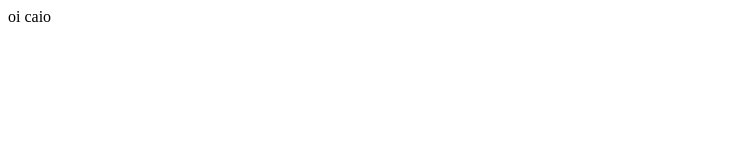
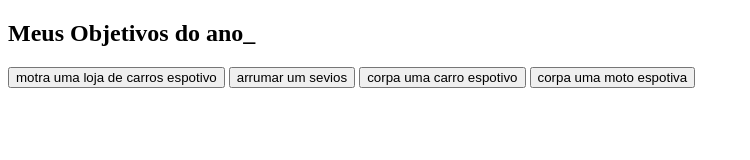
Before and after one commit to kaio157hahahaha/projeto-de-vida, a plain HTML site: page index.html in a window 1280 px wide. Shown: the whole page, without its empty margins (0-750 px from the left). Drawn offline with Linux system fonts and the light colour scheme.

Commit message:
uiiiiiiii

```diff
--- a/index.html
+++ b/index.html
@@ -2,10 +2,20 @@
 <html lang="pt-br">
 <head>
     <meta charset="UTF-8">
+    <meta http-equiv="X-UA-Compatible" content="IE=edge">
     <meta name="viewport" content="width=device-width, initial-scale=1.0">
-    <title>Document</title>
+    <title>Meus objetivos do ano</title>
 </head>
 <body>
-    oi caio
+    <section class="conteudo-principal">
+        <h2 class="titulo-principal">Meus Objetivos do ano_</h2>
+<div class="botoes">
+        <button class="botao"> motra uma loja de carros espotivo</button>
+        <button class="botao">arrumar um sevios </button>
+        <button class="botao">corpa uma carro espotivo</button>
+        <button class="botao">corpa uma moto espotiva</button>
+ </div>
+</section>
+
 </body>
 </html>
```
